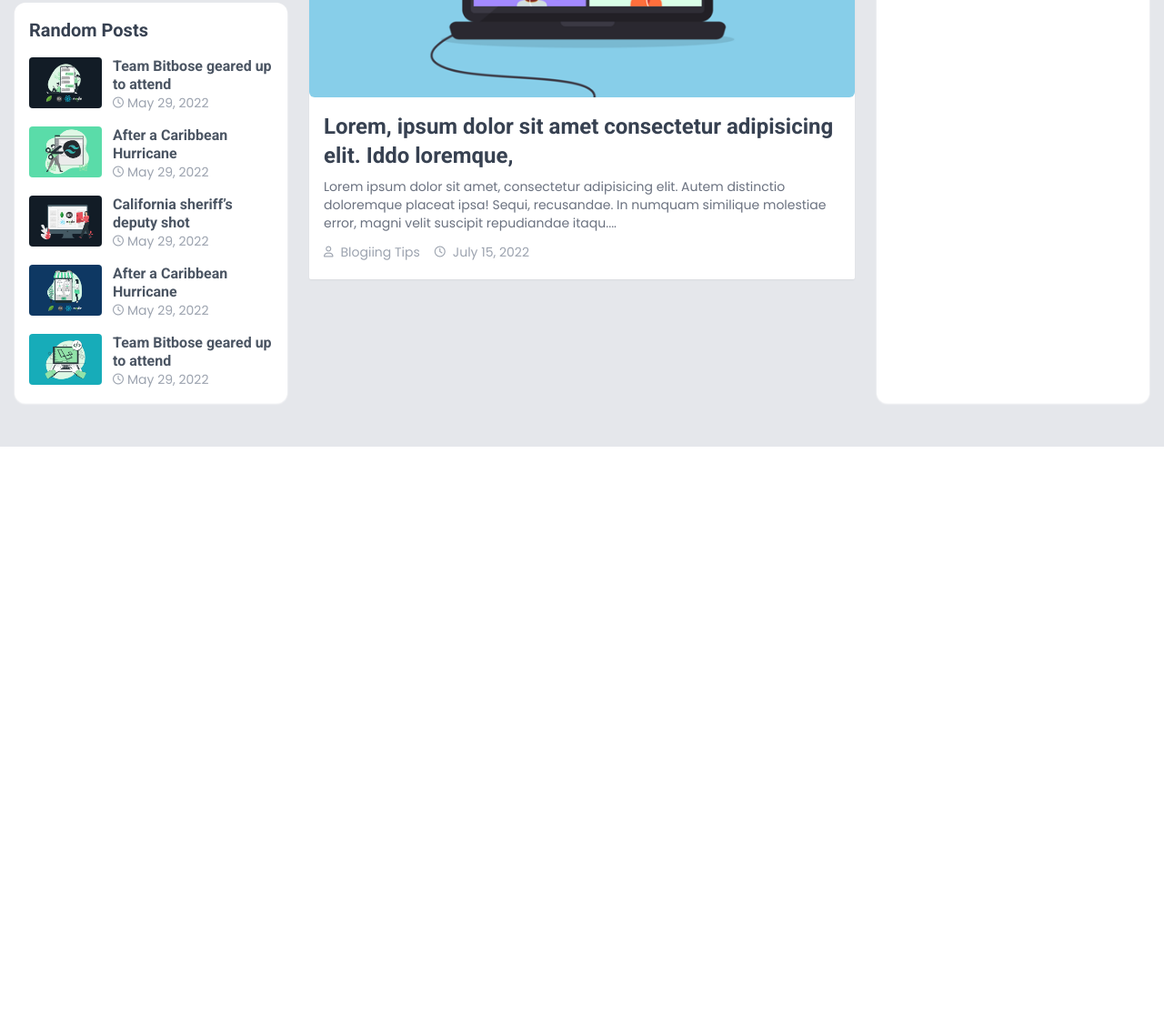
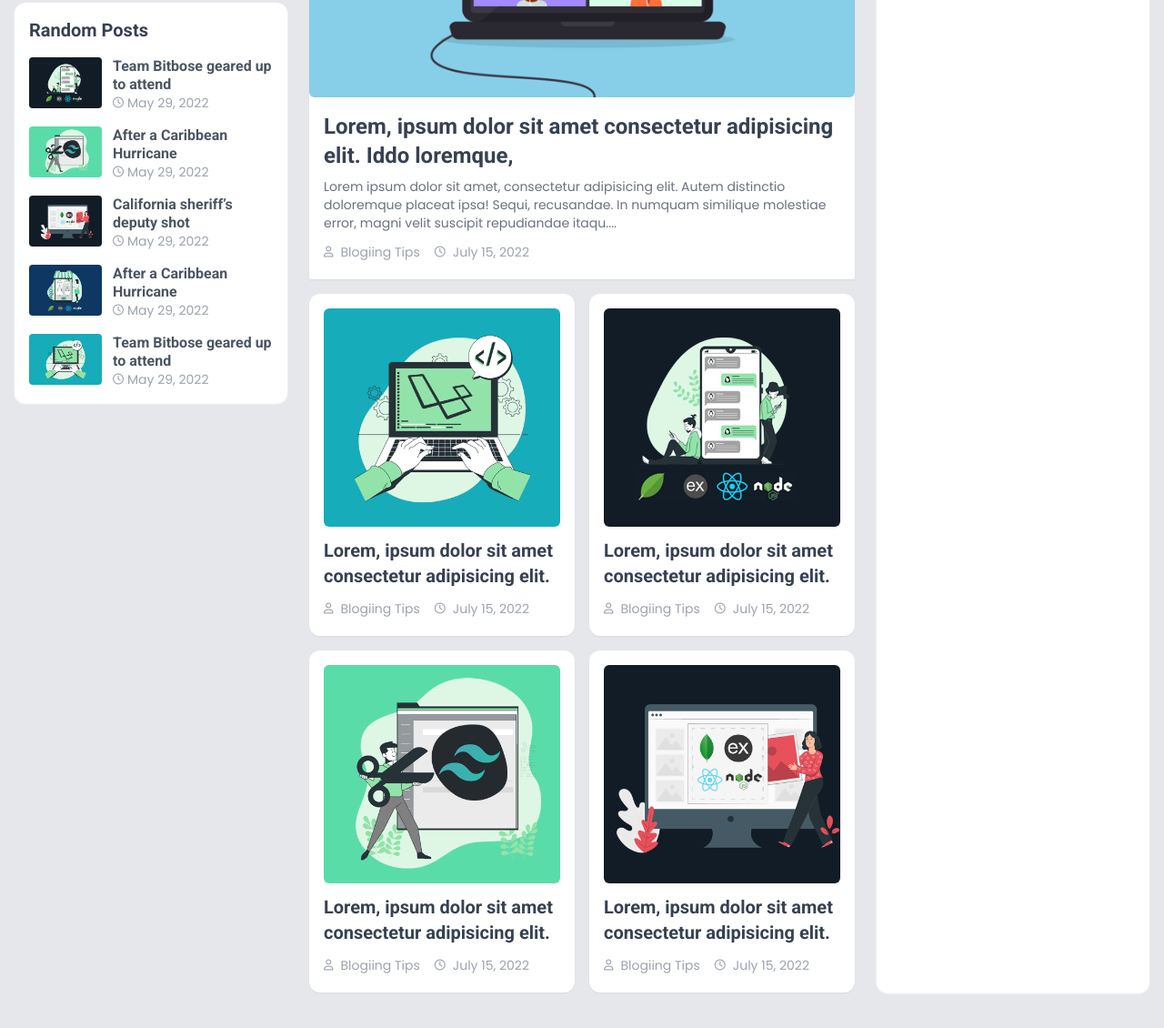
Before and after one commit to easylearningbd/tailwind-blog-project, a website: page index.html in a window 1280 px wide. Shown: the part 466-1596 px from the top of the page at 91% size. Before the commit the page ends 957 px from the top, so only its background shows below. Drawn offline with Linux system fonts and the light colour scheme.

Commit message:
53 .Design a Blog Main Post Part 3

```diff
--- a/index.html
+++ b/index.html
@@ -316,6 +316,134 @@
       </div>
 
  </div>
+ <!-- --------End Blog Main Post ------------- -->
+
+  <!-- --------Start All Post ------------- -->
+
+ <div class="grid grid-cols-1 md:grid-cols-2 gap-4 mt-4 ">
+
+      <div class="rounded-xl bg-white p-4 pb-5 shadow-sm ">
+          <a href="#" class="block rounded-md overflow-hidden ">
+               <img src="./images/pic5.png" class="w-full h-60 object-cover transform hover:scale-110 transition duration-500 "   />
+           </a>
+           <div class="mt-3">
+               <a href="#">
+                    <h2 class="block text-xl font-semibold text-gray-700 hover:text-blue-500 transition font-roboto ">
+                        Lorem, ipsum dolor sit amet consectetur adipisicing elit.
+                    </h2>
+               </a>
+
+               <div class="mt-3 flex space-x-4 ">
+                    <div class="flex text-gray-400 text-sm items-center ">
+                        <span class="mr-2 text-xs">
+                             <i class="far fa-user"></i>
+                        </span>
+                        Blogiing Tips
+                    </div>
+
+                    <div class="flex text-gray-400 text-sm items-center ">
+                        <span class="mr-2 text-xs">
+                             <i class="far fa-clock"></i>
+                        </span>
+                       July 15, 2022
+                    </div>
+               </div>
+           </div>
+      </div>
+
+
+
+      <div class="rounded-xl bg-white p-4 pb-5 shadow-sm ">
+          <a href="#" class="block rounded-md overflow-hidden ">
+               <img src="./images/pic1.png" class="w-full h-60 object-cover transform hover:scale-110 transition duration-500 "   />
+           </a>
+           <div class="mt-3">
+               <a href="#">
+                    <h2 class="block text-xl font-semibold text-gray-700 hover:text-blue-500 transition font-roboto ">
+                        Lorem, ipsum dolor sit amet consectetur adipisicing elit.
+                    </h2>
+               </a>
+
+               <div class="mt-3 flex space-x-4 ">
+                    <div class="flex text-gray-400 text-sm items-center ">
+                        <span class="mr-2 text-xs">
+                             <i class="far fa-user"></i>
+                        </span>
+                        Blogiing Tips
+                    </div>
+
+                    <div class="flex text-gray-400 text-sm items-center ">
+                        <span class="mr-2 text-xs">
+                             <i class="far fa-clock"></i>
+                        </span>
+                       July 15, 2022
+                    </div>
+               </div>
+           </div>
+      </div>
+
+
+
+      <div class="rounded-xl bg-white p-4 pb-5 shadow-sm ">
+          <a href="#" class="block rounded-md overflow-hidden ">
+               <img src="./images/pic2.png" class="w-full h-60 object-cover transform hover:scale-110 transition duration-500 "   />
+           </a>
+           <div class="mt-3">
+               <a href="#">
+                    <h2 class="block text-xl font-semibold text-gray-700 hover:text-blue-500 transition font-roboto ">
+                        Lorem, ipsum dolor sit amet consectetur adipisicing elit.
+                    </h2>
+               </a>
+
+               <div class="mt-3 flex space-x-4 ">
+                    <div class="flex text-gray-400 text-sm items-center ">
+                        <span class="mr-2 text-xs">
+                             <i class="far fa-user"></i>
+                        </span>
+                        Blogiing Tips
+                    </div>
+
+                    <div class="flex text-gray-400 text-sm items-center ">
+                        <span class="mr-2 text-xs">
+                             <i class="far fa-clock"></i>
+                        </span>
+                       July 15, 2022
+                    </div>
+               </div>
+           </div>
+      </div>
+
+
+
+
+      <div class="rounded-xl bg-white p-4 pb-5 shadow-sm ">
+          <a href="#" class="block rounded-md overflow-hidden ">
+               <img src="./images/pic3.png" class="w-full h-60 object-cover transform hover:scale-110 transition duration-500 "   />
+           </a>
+           <div class="mt-3">
+               <a href="#">
+                    <h2 class="block text-xl font-semibold text-gray-700 hover:text-blue-500 transition font-roboto ">
+                        Lorem, ipsum dolor sit amet consectetur adipisicing elit.
+                    </h2>
+               </a>
+
+               <div class="mt-3 flex space-x-4 ">
+                    <div class="flex text-gray-400 text-sm items-center ">
+                        <span class="mr-2 text-xs">
+                             <i class="far fa-user"></i>
+                        </span>
+                        Blogiing Tips
+                    </div>
+
+                    <div class="flex text-gray-400 text-sm items-center ">
+                        <span class="mr-2 text-xs">
+                             <i class="far fa-clock"></i>
+                        </span>
+                       July 15, 2022
+                    </div>
+               </div>
+           </div>
+      </div>
 
 
 
@@ -323,7 +451,20 @@
 
 
 
- <!-- --------End Blog Main Post ------------- -->
+
+
+
+
+
+
+
+ </div>
+
+
+
+
+
+   <!-- --------End All Post ------------- -->
 
                </div>
 
```
